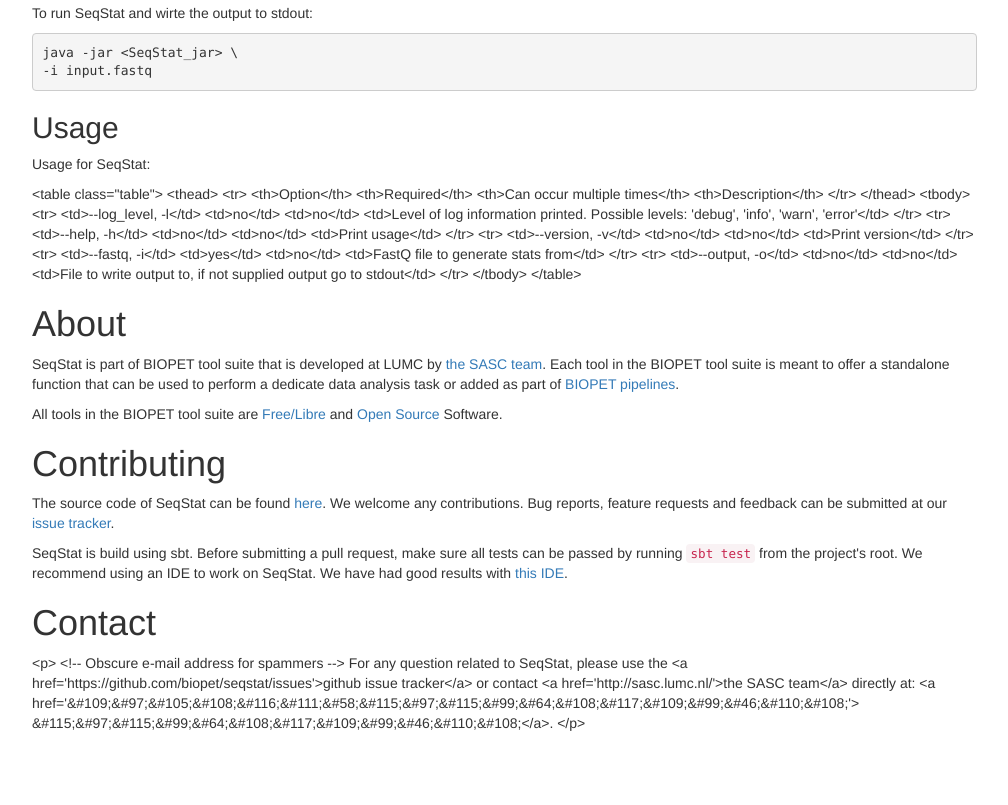
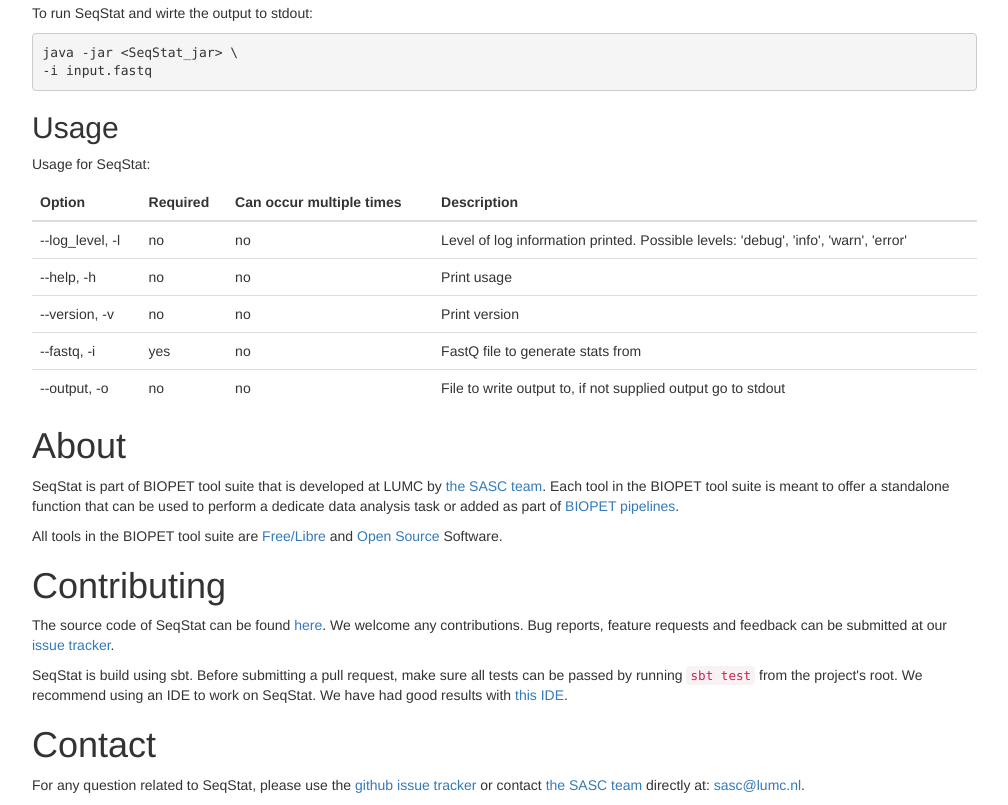
Before and after one commit to biopet/seqstat, a plain HTML site: page develop/index.html in a window 1280 px wide. Shown: the part 975-1780 px from the top of the page, without its empty margins (233-1241 px from the left). Before the commit the page ends 1718 px from the top, so only its background shows below. Drawn offline with nearby package versions, Linux system fonts and the light colour scheme.

Commit message:
updated site

```diff
--- a/develop/index.html
+++ b/develop/index.html
@@ -1,3 +1,24 @@
+<!--
+   Copyright (c) 2014 Biopet
+
+   Permission is hereby granted, free of charge, to any person obtaining a copy of
+   this software and associated documentation files (the "Software"), to deal in
+   the Software without restriction, including without limitation the rights to
+   use, copy, modify, merge, publish, distribute, sublicense, and/or sell copies of
+   the Software, and to permit persons to whom the Software is furnished to do so,
+   subject to the following conditions:
+
+   The above copyright notice and this permission notice shall be included in all
+   copies or substantial portions of the Software.
+
+   THE SOFTWARE IS PROVIDED "AS IS", WITHOUT WARRANTY OF ANY KIND, EXPRESS OR
+   IMPLIED, INCLUDING BUT NOT LIMITED TO THE WARRANTIES OF MERCHANTABILITY, FITNESS
+   FOR A PARTICULAR PURPOSE AND NONINFRINGEMENT. IN NO EVENT SHALL THE AUTHORS OR
+   COPYRIGHT HOLDERS BE LIABLE FOR ANY CLAIM, DAMAGES OR OTHER LIABILITY, WHETHER
+   IN AN ACTION OF CONTRACT, TORT OR OTHERWISE, ARISING FROM, OUT OF OR IN
+   CONNECTION WITH THE SOFTWARE OR THE USE OR OTHER DEALINGS IN THE SOFTWARE.
+-->
+
 <!DOCTYPE html>
 <html lang="en">
   <head>
@@ -142,48 +163,48 @@
 
         <h2 id="usage" class="section">Usage</h2>
         <p>Usage for SeqStat:</p>
-        <p>&lt;table class=&quot;table&quot;&gt;
-          &lt;thead&gt;
-            &lt;tr&gt;
-              &lt;th&gt;Option&lt;/th&gt;
-              &lt;th&gt;Required&lt;/th&gt;
-              &lt;th&gt;Can occur multiple times&lt;/th&gt;
-              &lt;th&gt;Description&lt;/th&gt;
-            &lt;/tr&gt;
-          &lt;/thead&gt;
-          &lt;tbody&gt;
-            &lt;tr&gt;
-              &lt;td&gt;--log_level, -l&lt;/td&gt;
-              &lt;td&gt;no&lt;/td&gt;
-              &lt;td&gt;no&lt;/td&gt;
-              &lt;td&gt;Level of log information printed. Possible levels: &#39;debug&#39;, &#39;info&#39;, &#39;warn&#39;, &#39;error&#39;&lt;/td&gt;
-            &lt;/tr&gt;
-            &lt;tr&gt;
-              &lt;td&gt;--help, -h&lt;/td&gt;
-              &lt;td&gt;no&lt;/td&gt;
-              &lt;td&gt;no&lt;/td&gt;
-              &lt;td&gt;Print usage&lt;/td&gt;
-            &lt;/tr&gt;
-            &lt;tr&gt;
-              &lt;td&gt;--version, -v&lt;/td&gt;
-              &lt;td&gt;no&lt;/td&gt;
-              &lt;td&gt;no&lt;/td&gt;
-              &lt;td&gt;Print version&lt;/td&gt;
-            &lt;/tr&gt;
-            &lt;tr&gt;
-              &lt;td&gt;--fastq, -i&lt;/td&gt;
-              &lt;td&gt;yes&lt;/td&gt;
-              &lt;td&gt;no&lt;/td&gt;
-              &lt;td&gt;FastQ file to generate stats from&lt;/td&gt;
-            &lt;/tr&gt;
-            &lt;tr&gt;
-              &lt;td&gt;--output, -o&lt;/td&gt;
-              &lt;td&gt;no&lt;/td&gt;
-              &lt;td&gt;no&lt;/td&gt;
-              &lt;td&gt;File to write output to, if not supplied output go to stdout&lt;/td&gt;
-            &lt;/tr&gt;
-          &lt;/tbody&gt;
-        &lt;/table&gt;</p>
+        <table class="table">
+          <thead>
+            <tr>
+              <th>Option</th>
+              <th>Required</th>
+              <th>Can occur multiple times</th>
+              <th>Description</th>
+            </tr>
+          </thead>
+          <tbody>
+            <tr>
+              <td>--log_level, -l</td>
+              <td>no</td>
+              <td>no</td>
+              <td>Level of log information printed. Possible levels: &#39;debug&#39;, &#39;info&#39;, &#39;warn&#39;, &#39;error&#39;</td>
+            </tr>
+            <tr>
+              <td>--help, -h</td>
+              <td>no</td>
+              <td>no</td>
+              <td>Print usage</td>
+            </tr>
+            <tr>
+              <td>--version, -v</td>
+              <td>no</td>
+              <td>no</td>
+              <td>Print version</td>
+            </tr>
+            <tr>
+              <td>--fastq, -i</td>
+              <td>yes</td>
+              <td>no</td>
+              <td>FastQ file to generate stats from</td>
+            </tr>
+            <tr>
+              <td>--output, -o</td>
+              <td>no</td>
+              <td>no</td>
+              <td>File to write output to, if not supplied output go to stdout</td>
+            </tr>
+          </tbody>
+        </table>
 
         <h1 id="about" class="section">About</h1>
         <p>SeqStat is part of BIOPET tool suite that is developed at LUMC by <a href="http://sasc.lumc.nl/">the SASC team</a>.
@@ -201,14 +222,14 @@
         good results with <a href="https://www.jetbrains.com/idea/">this IDE</a>.</p>
 
         <h1 id="contact" class="section">Contact</h1>
-        <p>&lt;p&gt;
-          &lt;!-- Obscure e-mail address for spammers --&gt;
+        <p>
+          <!-- Obscure e-mail address for spammers -->
         For any question related to SeqStat, please use the
-        &lt;a href=&#39;https://github.com/biopet/seqstat/issues&#39;&gt;github issue tracker&lt;/a&gt;
+        <a href='https://github.com/biopet/seqstat/issues'>github issue tracker</a>
         or contact
-         &lt;a href=&#39;http://sasc.lumc.nl/&#39;&gt;the SASC team&lt;/a&gt; directly at: &lt;a href=&#39;&amp;#109;&amp;#97;&amp;#105;&amp;#108;&amp;#116;&amp;#111;&amp;#58;&amp;#115;&amp;#97;&amp;#115;&amp;#99;&amp;#64;&amp;#108;&amp;#117;&amp;#109;&amp;#99;&amp;#46;&amp;#110;&amp;#108;&#39;&gt;
-        &amp;#115;&amp;#97;&amp;#115;&amp;#99;&amp;#64;&amp;#108;&amp;#117;&amp;#109;&amp;#99;&amp;#46;&amp;#110;&amp;#108;&lt;/a&gt;.
-        &lt;/p&gt;</p>
+         <a href='http://sasc.lumc.nl/'>the SASC team</a> directly at: <a href='&#109;&#97;&#105;&#108;&#116;&#111;&#58;&#115;&#97;&#115;&#99;&#64;&#108;&#117;&#109;&#99;&#46;&#110;&#108;'>
+        &#115;&#97;&#115;&#99;&#64;&#108;&#117;&#109;&#99;&#46;&#110;&#108;</a>.
+        </p>
 
       </div>
     </div>
```
Also changed, not shown: develop/api/nl/biopet/tools/seqstat/SeqStat$.html (+34 -0 lines), develop/css/docs.css (+21 -0 lines).
